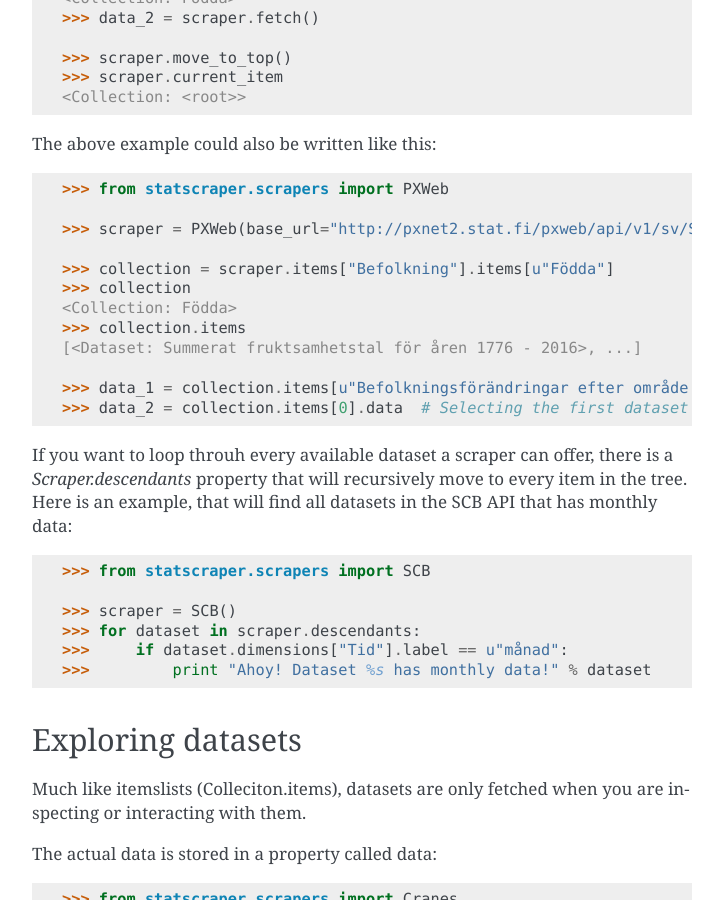
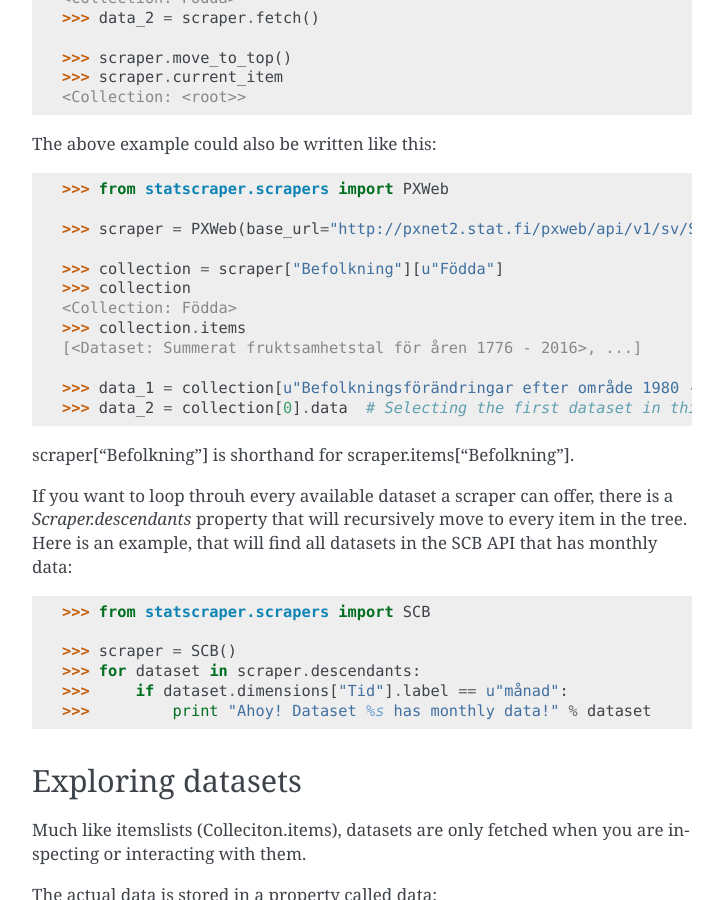
Before and after one commit to jplusplus/statscraper, a Sphinx documentation site: the page built from docs/using_scrapers.rst, in a window 1280 px wide and 900 px high, scrolled down 1715 px. Shown: the whole window, without its empty margins (388-1111 px from the left). Built offline with Sphinx 7.4.7, drawn with Linux system fonts in a browser that asks for light colours.

Commit message:
make Collection[a] shorthand for Collection.items[a]

```diff
--- a/docs/using_scrapers.rst
+++ b/docs/using_scrapers.rst
@@ -17,7 +17,7 @@ Every scraper built on Statscraper shares the same interface towards the user. H
   >>> scraper.items  # List available datasets
   [<Dataset: Number of cranes>]
 
-  >>> dataset = scraper.items["Number of cranes"]
+  >>> dataset = scraper["Number of cranes"]
   >>> dataset.dimensions
   [<Dimension: date (date)>]
 
@@ -92,14 +92,16 @@ The above example could also be written like this:
 
     >>> scraper = PXWeb(base_url="http://pxnet2.stat.fi/pxweb/api/v1/sv/StatFin/")
 
-    >>> collection = scraper.items["Befolkning"].items[u"Födda"]
+    >>> collection = scraper["Befolkning"][u"Födda"]
     >>> collection
     <Collection: Födda>
     >>> collection.items
     [<Dataset: Summerat fruktsamhetstal för åren 1776 - 2016>, ...]
 
-    >>> data_1 = collection.items[u"Befolkningsförändringar efter område 1980 - 2016"].data
-    >>> data_2 = collection.items[0].data  # Selecting the first dataset in this collection
+    >>> data_1 = collection[u"Befolkningsförändringar efter område 1980 - 2016"].data
+    >>> data_2 = collection[0].data  # Selecting the first dataset in this collection
+
+scraper["Befolkning"] is shorthand for scraper.items["Befolkning"].
 
 If you want to loop throuh every available dataset a scraper can offer, there is a `Scraper.descendants` property that will recursively move to every item in the tree. Here is an example, that will find all datasets in the SCB API that has monthly data:
 
```
Also changed, not shown: 1 other file.
